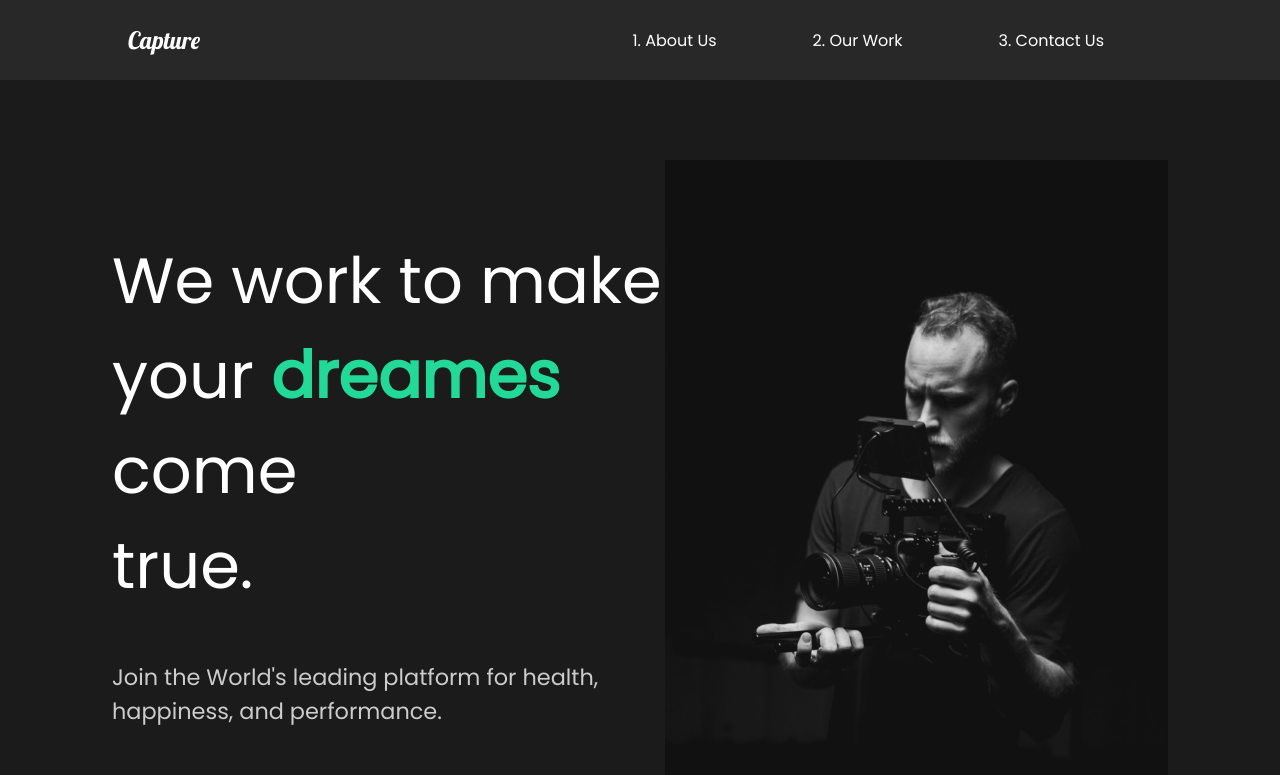
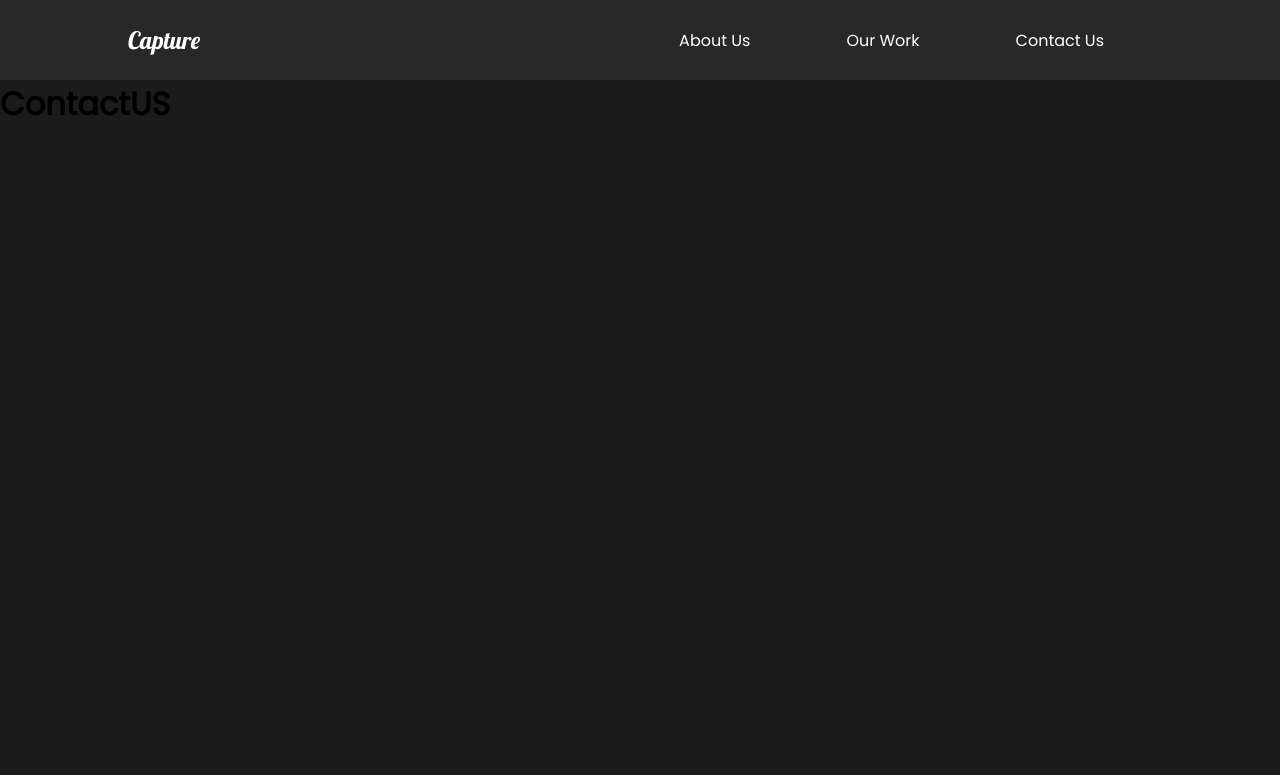
Before and after one commit to reza-nikravesh/portfolio, a React (Create React App) app: page /contact in a window 1280 px wide. Shown: the top 775 px of the page. Built offline with nearby package versions, Linux system fonts and the light colour scheme.

Commit message:
add Routes

```diff
--- a/src/App.js
+++ b/src/App.js
@@ -1,13 +1,26 @@
 import AboutUs from "./Pages/AboutUs";
 import GlobalStyle from "./Components/GlobalStyles";
 import Nav from "./Components/Nav";
+import ContactUs from "./Pages/ContactUs";
+import OurWork from "./Pages/OurWork";
+import { Route, Switch } from "react-router";
 
 function App() {
   return (
     <div className="App">
-      <Nav/>
+      <Nav />
       <GlobalStyle />
-      <AboutUs />
+      <Switch>
+        <Route path="/" exact>
+          <AboutUs />
+        </Route>
+        <Route path="/contact">
+          <ContactUs />
+        </Route>
+        <Route path="/work">
+          <OurWork />
+        </Route>
+      </Switch>
     </div>
   );
 }
--- a/src/Components/AboutSection.js
+++ b/src/Components/AboutSection.js
@@ -1,6 +1,7 @@
 import React from "react";
 import home1 from "../img/home1.png";
 import styled from "styled-components";
+import { Link } from "react-router-dom";
 const AboutSection = () => {
   return (
     <AboutUsSection>
@@ -16,7 +17,9 @@ const AboutSection = () => {
           Join the World's leading platform for health, happiness, and
           performance.
         </p>
-        <button>Contact us</button>
+        <Link to="/contact">
+          <button>Contact us</button>
+        </Link>
       </div>
       <img src={home1} alt="camera man" />
     </AboutUsSection>
--- a/src/Components/GlobalStyles.js
+++ b/src/Components/GlobalStyles.js
@@ -12,6 +12,7 @@ body{
     background: #1b1b1b;
 }
 button{
+
     background-color: transparent;
     font-weight: bold;
     font-size: 1.1rem;
--- a/src/Components/Nav.js
+++ b/src/Components/Nav.js
@@ -1,19 +1,22 @@
 import React from "react";
+import { Link } from "react-router-dom";
 import styled from "styled-components";
 
 export const Nav = () => {
   return (
     <NavBar>
-      <h1 className="title">Capture</h1>
+      <h1 className="title">
+        <Link to="/">Capture</Link>
+      </h1>
       <ul>
         <li>
-          <a href="#">1. About Us</a>
+          <Link to="/">About Us</Link>
         </li>
         <li>
-          <a href="#">2. Our Work</a>
+          <Link to="/work">Our Work</Link>
         </li>
         <li>
-          <a href="#">3. Contact Us</a>
+          <Link to="/contact">Contact Us</Link>
         </li>
       </ul>
     </NavBar>
@@ -32,6 +35,12 @@ const NavBar = styled.nav`
     color: white;
     font-weight: 100;
   }
+  h1 > a {
+    text-decoration: none;
+    font-family: "Lobster", cursive;
+    color: white;
+    font-weight: 100;
+  }
   ul {
     display: flex;
     li {
--- /dev/null
+++ b/src/Pages/ContactUs.js
@@ -0,0 +1,6 @@
+import React from "react";
+
+const ContactUs = () => {
+  return <h1>ContactUS</h1>;
+};
+export default ContactUs;
--- /dev/null
+++ b/src/Pages/OurWork.js
@@ -0,0 +1,6 @@
+import React from "react";
+
+const OurWork = () => {
+  return <h1>ourWork</h1>;
+};
+export default OurWork;
--- a/src/index.js
+++ b/src/index.js
@@ -2,10 +2,13 @@ import React from "react";
 import ReactDOM from "react-dom";
 import "./index.css";
 import App from "./App";
+import { BrowserRouter } from "react-router-dom";
 
 ReactDOM.render(
   <React.StrictMode>
-    <App />
+    <BrowserRouter>
+      <App />
+    </BrowserRouter>
   </React.StrictMode>,
   document.getElementById("root")
 );
```
